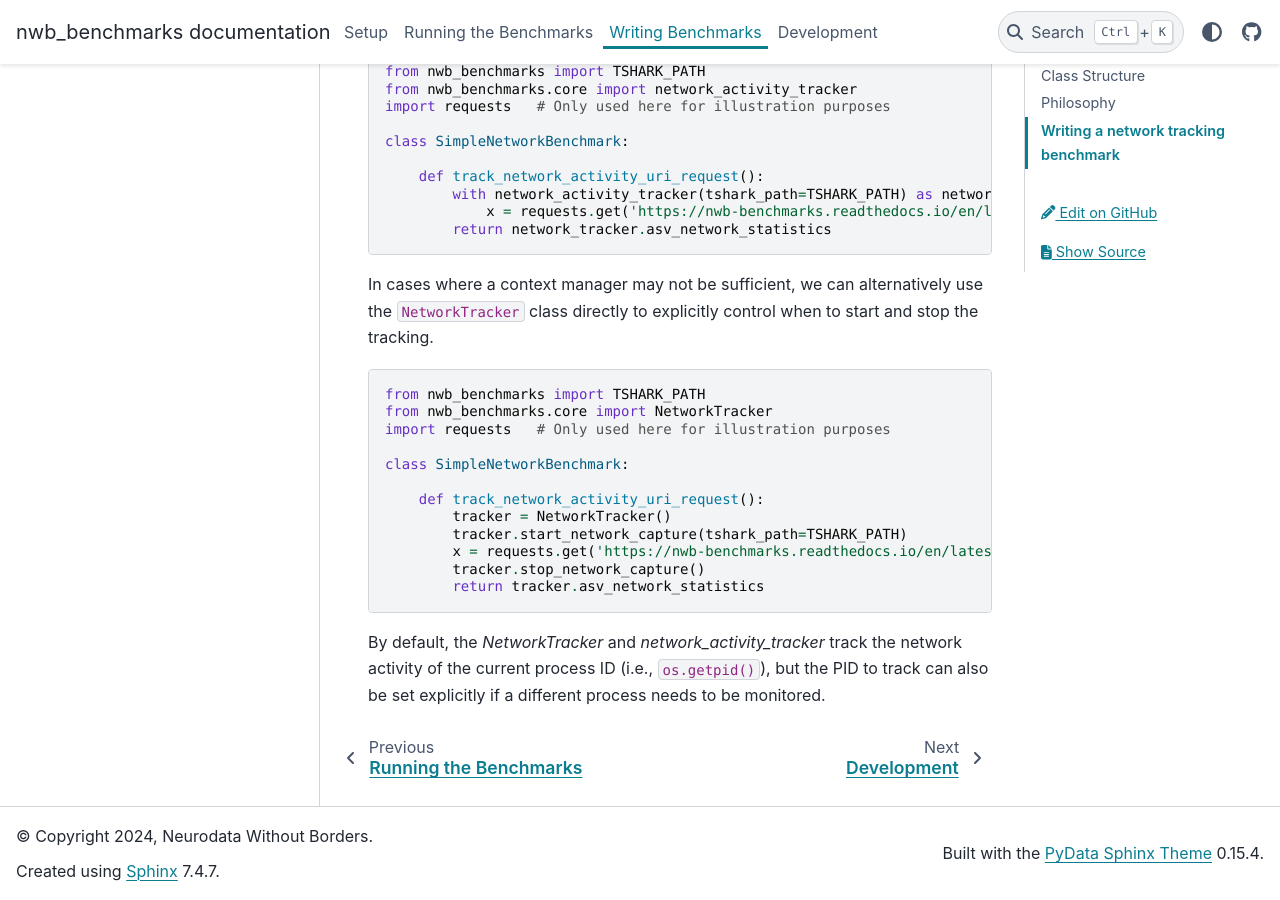
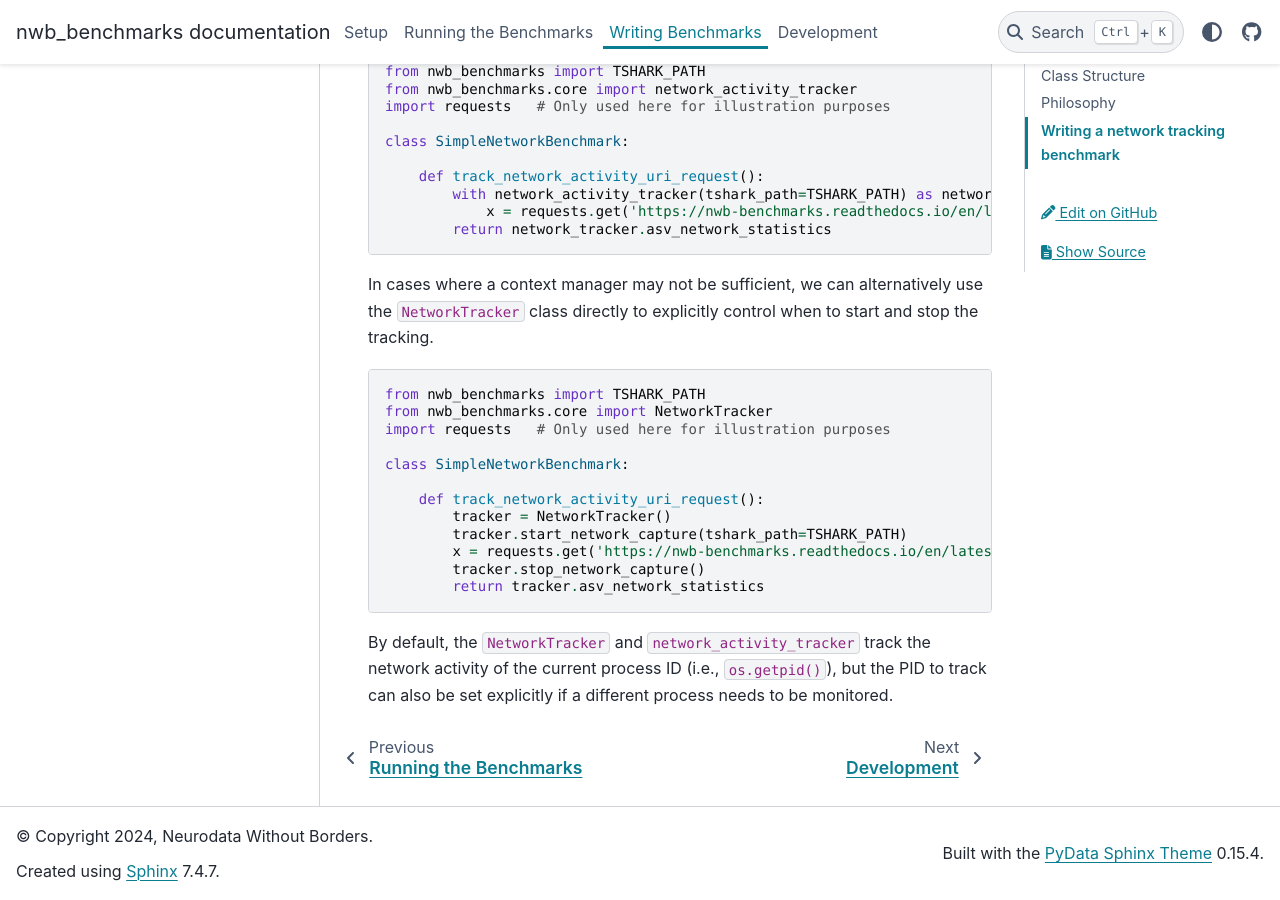
Before and after one commit to NeurodataWithoutBorders/nwb_benchmarks, a Sphinx documentation site: the page built from docs/writing_benchmarks.rst, in a window 1280 px wide and 900 px high, scrolled down 4872 px. Built offline with Sphinx 7.4.7 and the PyData theme 0.15.4, drawn with Linux system fonts in a browser that asks for light colours.

```diff
--- a/docs/writing_benchmarks.rst
+++ b/docs/writing_benchmarks.rst
@@ -159,4 +159,4 @@ In cases where a context manager may not be sufficient, we can alternatively use
             tracker.stop_network_capture()
             return tracker.asv_network_statistics
 
-By default, the `NetworkTracker` and `network_activity_tracker` track the network activity of the current process ID (i.e., ``os.getpid()``), but the PID to track can also be set explicitly if a different process needs to be monitored.
+By default, the ``NetworkTracker`` and ``network_activity_tracker`` track the network activity of the current process ID (i.e., ``os.getpid()``), but the PID to track can also be set explicitly if a different process needs to be monitored.
```
